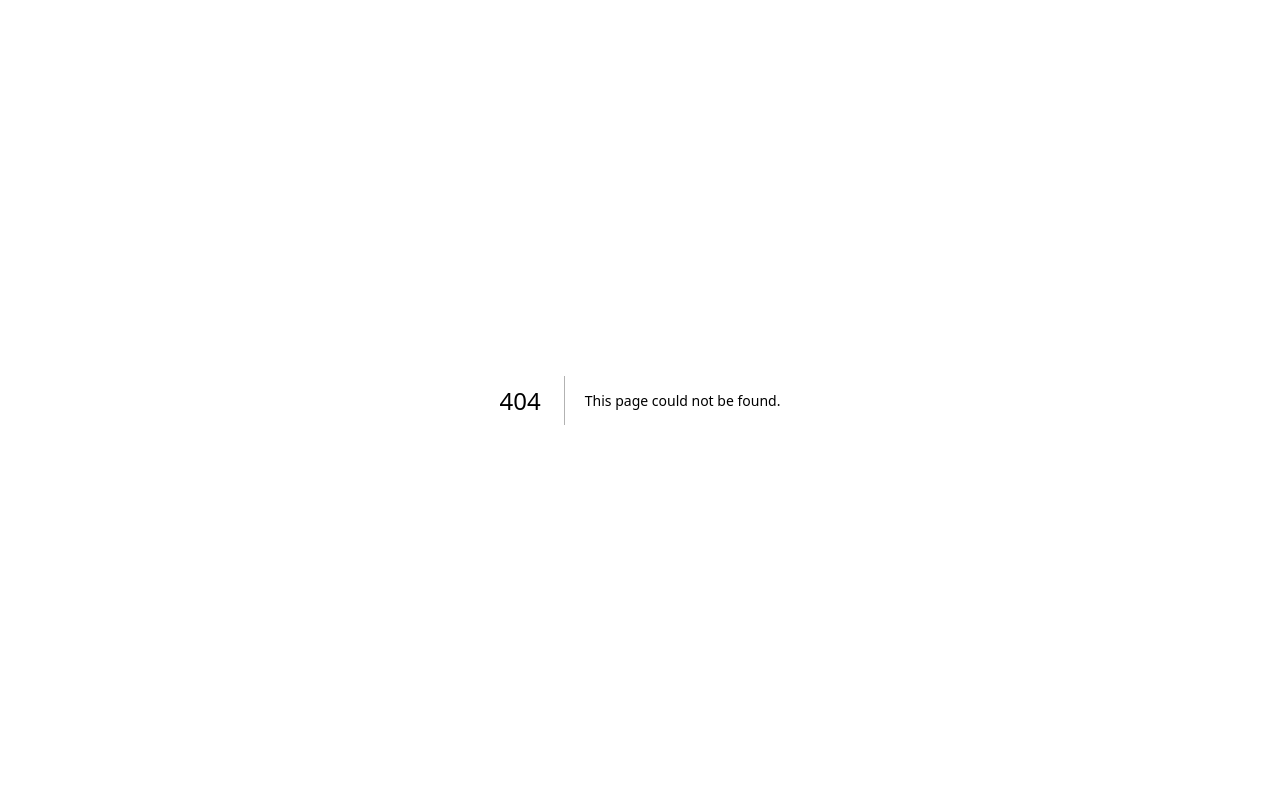
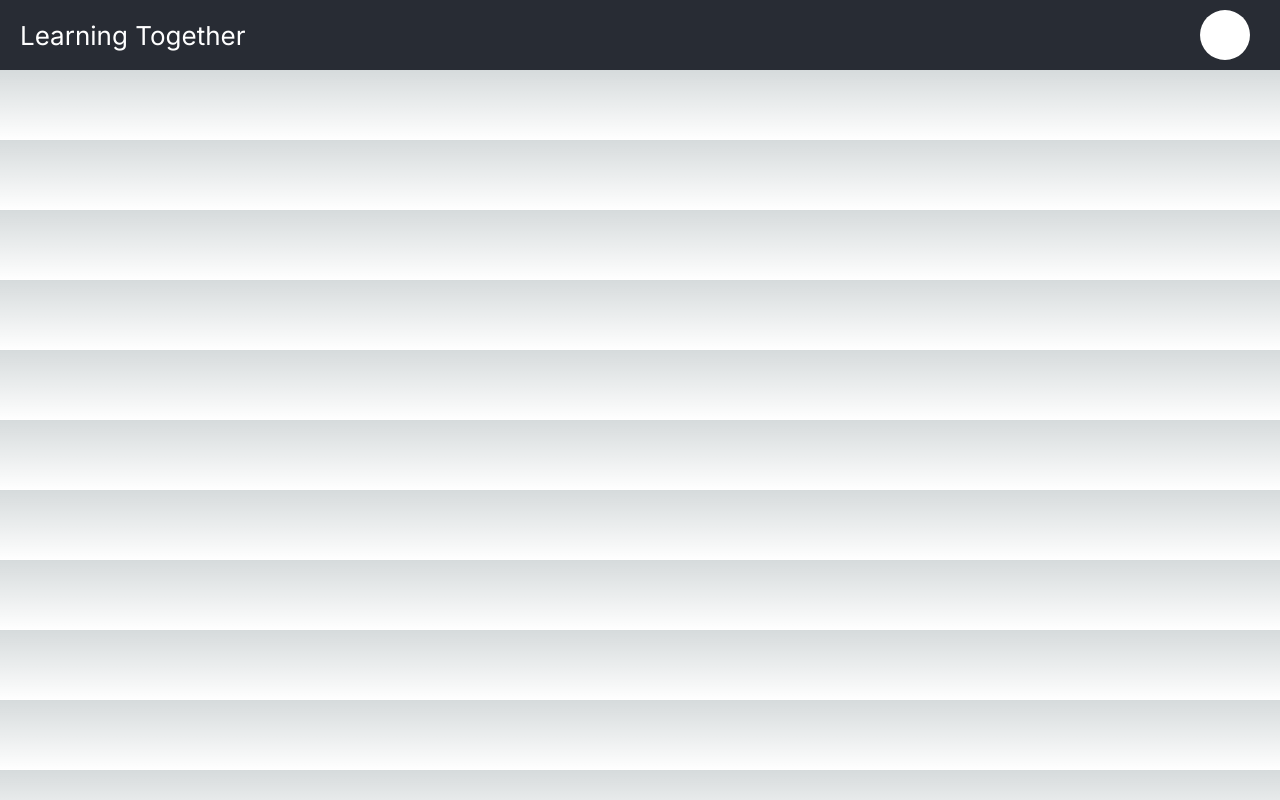
Before and after one commit to kazusoga/learning-together-frontend, a Next.js app: page /start-learn in a window 1280 px wide. Before the commit this address had no page. Built offline with nearby package versions, Linux system fonts and the light colour scheme.

Commit message:
fix: ヘッダーを共通レイアウトファイルに移動、勉強開始ボタン追加

```diff
--- a/app/layout.tsx
+++ b/app/layout.tsx
@@ -1,4 +1,5 @@
 import "./globals.css";
+import styles from "./styles.module.css";
 import { Inter } from "next/font/google";
 
 const inter = Inter({ subsets: ["latin"] });
@@ -15,7 +16,13 @@
 }) {
   return (
     <html lang="en">
-      <body className={inter.className}>{children}</body>
+      <body className={inter.className}>
+        <div className={styles.header}>
+          <div>Learning Together</div>
+          <div className={styles.userIcon}></div>
+        </div>
+        {children}
+      </body>
     </html>
   );
 }
--- a/app/page.tsx
+++ b/app/page.tsx
@@ -1,15 +1,14 @@
 import styles from "./styles.module.css";
 import Tabs from "../components/Tabs/Tabs";
+import Link from "next/link";
 
 export default function Home() {
   return (
     <main className="flex min-h-screen flex-col items-center">
-      <div className={styles.header}>
-        <div>Learning Together</div>
-        <div className={styles.userIcon}></div>
-      </div>
       <Tabs tabs={["勉強中", "フォロー中", "おすすめ"]} />
-      <div className={styles.startLearnButton}>勉強開始!</div>
+      <Link className={styles.startLearnButton} href="/start-learn">
+        勉強開始!
+      </Link>
     </main>
   );
 }
--- /dev/null
+++ b/app/start-learn/page.tsx
@@ -0,0 +1 @@
+export default function startLearn() {}
```
